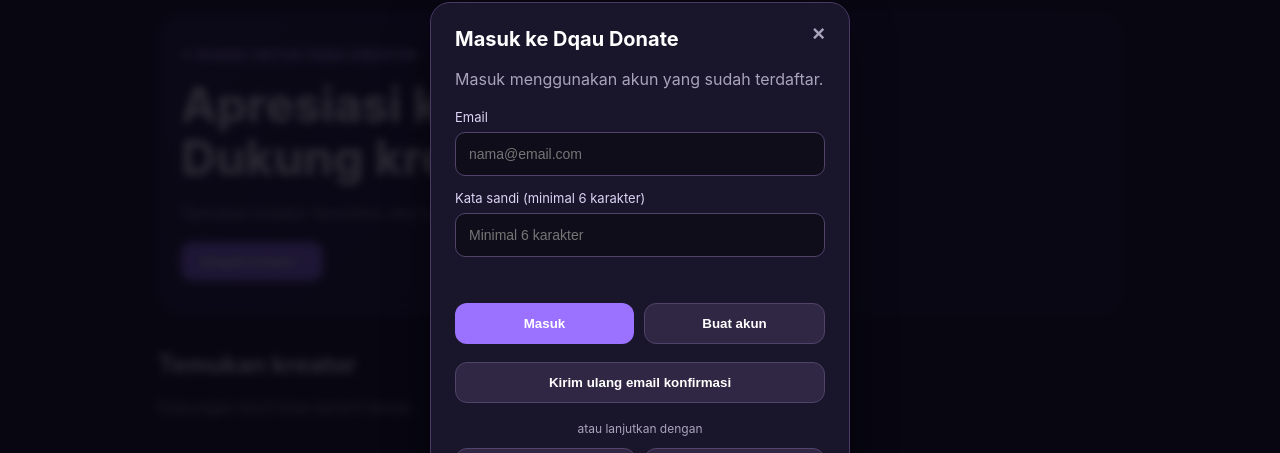
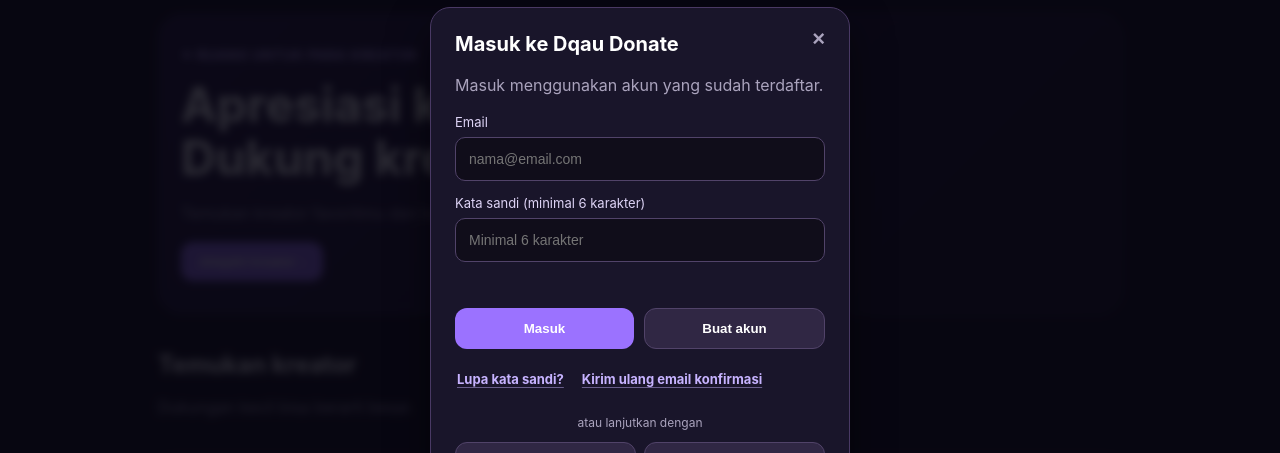
Before and after one commit to daviddsiimanjuntak0984-dot/dqau-donate, a React (Vite) app: page / in a window 1280 px wide. Both pictures are taken after a click on the button "Masuk / Daftar". Shown: the part 90-543 px from the top of the page. Built offline with nearby package versions, Linux system fonts and the light colour scheme; no server answers; the database is empty.

Commit message:
Add forgot-password and password recovery flow
Add Supabase password reset email request, PASSWORD_RECOVERY handling, and new password validation.

```diff
--- a/src/App.tsx
+++ b/src/App.tsx
@@ -99,6 +99,9 @@ export function App() {
   const [password, setPassword] = useState('');
   const [authMessage, setAuthMessage] = useState<{ text: string; isError: boolean }>({ text: '', isError: false });
   const [confirmationPending, setConfirmationPending] = useState(false);
+  const [showPasswordReset, setShowPasswordReset] = useState(false);
+  const [showPasswordUpdate, setShowPasswordUpdate] = useState(false);
+  const [confirmPassword, setConfirmPassword] = useState('');
   const [resendCooldown, setResendCooldown] = useState(0);
   const [loading, setLoading] = useState(false);
   const [showPhoneAuth, setShowPhoneAuth] = useState(false);
@@ -138,8 +141,18 @@ export function App() {
       setUser(session?.user || null);
     });
 
-    const { data: { subscription } } = supabase.auth.onAuthStateChange((_event, session) => {
+    const { data: { subscription } } = supabase.auth.onAuthStateChange((event, session) => {
       setUser(session?.user || null);
+      if (event === 'PASSWORD_RECOVERY') {
+        setShowPasswordReset(false);
+        setShowPasswordUpdate(true);
+        setShowPhoneAuth(false);
+        setAuthMode('login');
+        setPassword('');
+        setConfirmPassword('');
+        setAuthMessage({ text: 'Buat kata sandi baru untuk akunmu.', isError: false });
+        setModalOpen(true);
+      }
     });
 
     return () => {
@@ -166,6 +179,9 @@ export function App() {
       }
     } else {
       setAuthMode('login');
+      setShowPasswordReset(false);
+      setShowPasswordUpdate(false);
+      setConfirmPassword('');
       setAuthMessage({ text: '', isError: false });
       setShowPhoneAuth(false);
       setModalOpen(true);
@@ -174,14 +190,46 @@ export function App() {
 
   const handleAuthSubmit = async (e: React.FormEvent) => {
     e.preventDefault();
+
+    if (showPasswordUpdate && (password.length < 6 || password !== confirmPassword)) {
+      setAuthMessage({
+        text: password.length < 6 ? 'Kata sandi baru minimal 6 karakter.' : 'Konfirmasi kata sandi belum sama.',
+        isError: true,
+      });
+      return;
+    }
+    if ((showPasswordReset || (!showPasswordUpdate && !showPhoneAuth)) && !email.trim()) {
+      setAuthMessage({ text: 'Masukkan alamat email terlebih dahulu.', isError: true });
+      return;
+    }
+
     setLoading(true);
     setAuthMessage({
-      text: authMode === 'signup' ? 'Membuat akun...' : 'Memeriksa akun...',
+      text: showPasswordReset ? 'Meminta tautan pemulihan…'
+        : showPasswordUpdate ? 'Memperbarui kata sandi…'
+        : authMode === 'signup' ? 'Membuat akun...' : 'Memeriksa akun...',
       isError: false,
     });
 
     try {
-      if (authMode === 'signup') {
+      if (showPasswordReset) {
+        const { error } = await supabase.auth.resetPasswordForEmail(email.trim(), {
+          redirectTo: window.location.origin,
+        });
+        if (error) throw error;
+        setAuthMessage({
+          text: 'Jika alamat email terdaftar, tautan pemulihan akan dikirim. Periksa kotak masuk dan folder spam.',
+          isError: false,
+        });
+      } else if (showPasswordUpdate) {
+        const { error } = await supabase.auth.updateUser({ password });
+        if (error) throw error;
+        setShowPasswordUpdate(false);
+        setPassword('');
+        setConfirmPassword('');
+        setAuthMessage({ text: 'Kata sandi berhasil diperbarui. Kamu bisa melanjutkan menggunakan akunmu.', isError: false });
+        setTimeout(() => setModalOpen(false), 1200);
+      } else if (authMode === 'signup') {
         const { data, error } = await supabase.auth.signUp({
           email: email.trim(),
           password,
@@ -200,9 +248,7 @@ export function App() {
             text: 'Akun berhasil dibuat dan kamu sudah masuk.',
             isError: false,
           });
-          setTimeout(() => {
-            setModalOpen(false);
-          }, 900);
+          setTimeout(() => setModalOpen(false), 900);
         }
       } else {
         const { error } = await supabase.auth.signInWithPassword({
@@ -211,18 +257,22 @@ export function App() {
         });
         if (error) throw error;
         setConfirmationPending(false);
-        setAuthMessage({
-          text: 'Berhasil masuk.',
-          isError: false,
-        });
-        setTimeout(() => {
-          setModalOpen(false);
-        }, 900);
+        setAuthMessage({ text: 'Berhasil masuk.', isError: false });
+        setTimeout(() => setModalOpen(false), 900);
       }
     } catch (err: unknown) {
-      const errorMessage = err instanceof Error ? err.message : 'Terjadi kesalahan. Coba lagi.';
-      if (errorMessage.toLowerCase().includes('email not confirmed')) setConfirmationPending(true);
-      setAuthMessage({ text: errorMessage, isError: true });
+      const rawMessage = err instanceof Error ? err.message : 'Terjadi kesalahan. Coba lagi.';
+      const lower = rawMessage.toLowerCase();
+      let friendlyMessage = rawMessage;
+      if (lower.includes('invalid login credentials')) friendlyMessage = 'Email atau kata sandi tidak cocok.';
+      else if (lower.includes('email not confirmed')) {
+        setConfirmationPending(true);
+        friendlyMessage = 'Email belum dikonfirmasi. Periksa email atau kirim ulang konfirmasi.';
+      } else if (lower.includes('password should be at least')) friendlyMessage = 'Kata sandi minimal 6 karakter.';
+      else if (lower.includes('rate limit') || lower.includes('too many requests')) friendlyMessage = 'Terlalu banyak percobaan. Tunggu sebentar sebelum mencoba lagi.';
+      else if (lower.includes('expired') || (lower.includes('invalid') && lower.includes('token'))) friendlyMessage = 'Tautan pemulihan tidak valid atau sudah kedaluwarsa. Minta tautan baru.';
+      else if (/key|secret|token|authorization|jwt/i.test(rawMessage)) friendlyMessage = 'Autentikasi gagal. Periksa konfigurasi Supabase lalu coba lagi.';
+      setAuthMessage({ text: friendlyMessage, isError: true });
     } finally {
       setLoading(false);
     }
@@ -538,15 +588,20 @@ export function App() {
               ×
             </button>
             <h2 id="authTitle">
-              {authMode === 'signup' ? 'Buat akun Dqau Donate' : 'Masuk ke Dqau Donate'}
+              {showPasswordUpdate ? 'Buat kata sandi baru'
+                : showPasswordReset ? 'Lupa kata sandi'
+                : authMode === 'signup' ? 'Buat akun Dqau Donate' : 'Masuk ke Dqau Donate'}
             </h2>
             <p id="authSubtitle">
-              {authMode === 'signup'
-                ? 'Daftar dengan email dan kata sandi.'
+              {showPasswordUpdate ? 'Gunakan kata sandi baru untuk memulihkan akunmu.'
+                : showPasswordReset ? 'Masukkan email akunmu. Kami akan mengirim tautan pemulihan.'
+                : authMode === 'signup' ? 'Daftar dengan email dan kata sandi.'
                 : 'Masuk menggunakan akun yang sudah terdaftar.'}
             </p>
 
             <form id="authForm" onSubmit={handleAuthSubmit}>
+              {!showPasswordUpdate && (
+                <>
                   <label htmlFor="email">Email</label>
                   <input
                     id="email"
@@ -556,19 +611,43 @@ export function App() {
                     placeholder="nama@email.com"
                     value={email}
                     onChange={(e) => setEmail(e.target.value)}
+                    disabled={loading}
                   />
+                </>
+              )}
 
-              <label htmlFor="password">Kata sandi (minimal 6 karakter)</label>
+              {!showPasswordReset && (
+                <>
+                  <label htmlFor="password">{showPasswordUpdate ? 'Kata sandi baru (minimal 6 karakter)' : 'Kata sandi (minimal 6 karakter)'}</label>
                   <input
                     id="password"
                     type="password"
-                autoComplete={authMode === 'signup' ? 'new-password' : 'current-password'}
+                    autoComplete={showPasswordUpdate || authMode === 'signup' ? 'new-password' : 'current-password'}
                     minLength={6}
                     required
                     placeholder="Minimal 6 karakter"
                     value={password}
                     onChange={(e) => setPassword(e.target.value)}
+                    disabled={loading}
                   />
+                  {showPasswordUpdate && (
+                    <>
+                      <label htmlFor="confirmPassword">Ulangi kata sandi baru</label>
+                      <input
+                        id="confirmPassword"
+                        type="password"
+                        autoComplete="new-password"
+                        minLength={6}
+                        required
+                        placeholder="Ulangi kata sandi baru"
+                        value={confirmPassword}
+                        onChange={(e) => setConfirmPassword(e.target.value)}
+                        disabled={loading}
+                      />
+                    </>
+                  )}
+                </>
+              )}
 
               <p
                 className="message"
@@ -581,8 +660,12 @@ export function App() {
 
               <div className="actions">
                 <button type="submit" id="submitAuth" disabled={loading}>
-                  {authMode === 'signup' ? 'Daftar' : 'Masuk'}
+                  {loading ? 'Memproses…'
+                    : showPasswordUpdate ? 'Simpan kata sandi'
+                    : showPasswordReset ? 'Kirim tautan pemulihan'
+                    : authMode === 'signup' ? 'Daftar' : 'Masuk'}
                 </button>
+                {!showPasswordReset && !showPasswordUpdate && (
                   <button
                     type="button"
                     className="secondary"
@@ -595,12 +678,44 @@ export function App() {
                   >
                     {authMode === 'signup' ? 'Saya sudah punya akun' : 'Buat akun'}
                   </button>
+                )}
               </div>
-              {(authMode === 'login' || confirmationPending) && (
-                <div className="actions">
+
+              {!showPasswordUpdate && (
+                <div className="auth-support-actions">
+                  {showPasswordReset ? (
                     <button
                       type="button"
-                    className="secondary"
+                      className="auth-text-button"
+                      disabled={loading}
+                      onClick={() => {
+                        setShowPasswordReset(false);
+                        setAuthMode('login');
+                        setAuthMessage({ text: '', isError: false });
+                      }}
+                    >
+                      Kembali ke masuk
+                    </button>
+                  ) : (
+                    <>
+                      {authMode === 'login' && (
+                        <button
+                          type="button"
+                          className="auth-text-button"
+                          disabled={loading}
+                          onClick={() => {
+                            setShowPasswordReset(true);
+                            setShowPhoneAuth(false);
+                            setAuthMessage({ text: '', isError: false });
+                          }}
+                        >
+                          Lupa kata sandi?
+                        </button>
+                      )}
+                      {(authMode === 'login' || confirmationPending) && (
+                        <button
+                          type="button"
+                          className="auth-text-button"
                           id="resendConfirmation"
                           disabled={loading || resendCooldown > 0}
                           onClick={() => void handleResendConfirmation()}
@@ -609,10 +724,14 @@ export function App() {
                             ? `Kirim ulang email konfirmasi (${resendCooldown} dtk)`
                             : 'Kirim ulang email konfirmasi'}
                         </button>
+                      )}
+                    </>
+                  )}
                 </div>
               )}
             </form>
 
+            {!showPasswordReset && !showPasswordUpdate && (
             <div className="social-auth">
               <div className="or-divider">atau lanjutkan dengan</div>
               <div className="social-grid">
@@ -656,8 +775,9 @@ export function App() {
                 </button>
               </div>
             </div>
+            )}
 
-            {showPhoneAuth && (
+            {showPhoneAuth && !showPasswordReset && !showPasswordUpdate && (
               <section id="phoneAuthPanel">
                 <label htmlFor="phoneNumber">Nomor HP (format internasional, contoh +62812...)</label>
                 <input
@@ -715,9 +835,11 @@ export function App() {
               </section>
             )}
 
+            {!showPasswordReset && !showPasswordUpdate && (
               <p className="muted-note">
                 Jangan gunakan kata sandi yang sama dengan akun penting kamu. Login sosial perlu diaktifkan di Supabase terlebih dahulu.
               </p>
+            )}
           </div>
         </div>
       )}
--- a/src/index.css
+++ b/src/index.css
@@ -358,3 +358,33 @@ footer {
 .profile-editor form button { margin-top:8px; }
 .creator-avatar-image { width:64px; height:64px; border-radius:18px; object-fit:cover; background:#39265c; margin-bottom:12px; border:1px solid var(--line); }
 .profile-detail-avatar { display:block; width:88px; height:88px; margin:0 auto 12px; }
+
+
+/* Auth recovery controls */
+.auth-support-actions {
+  display: flex;
+  flex-wrap: wrap;
+  gap: 8px 14px;
+  margin-top: 12px;
+}
+.auth-text-button {
+  color: #c7b3ff;
+  background: transparent;
+  border: 0;
+  border-radius: 8px;
+  min-height: 36px;
+  padding: 6px 2px;
+  font: inherit;
+  font-size: 13px;
+  font-weight: 650;
+  cursor: pointer;
+  text-align: left;
+  text-decoration: underline;
+  text-decoration-color: rgba(199,179,255,.45);
+  text-underline-offset: 3px;
+}
+.auth-text-button:hover:not(:disabled) { color: #fff; }
+.auth-text-button:focus-visible { outline: 2px solid #c7b3ff; outline-offset: 3px; }
+@media (max-width: 520px) {
+  .auth-support-actions { flex-direction: column; gap: 2px; }
+}
```
Lines whose indentation alone changed are shown as unchanged.
